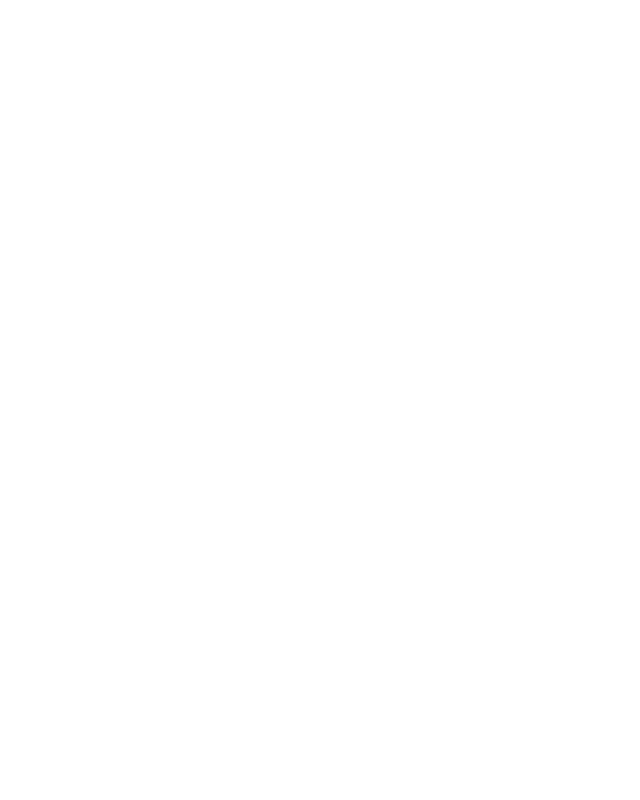
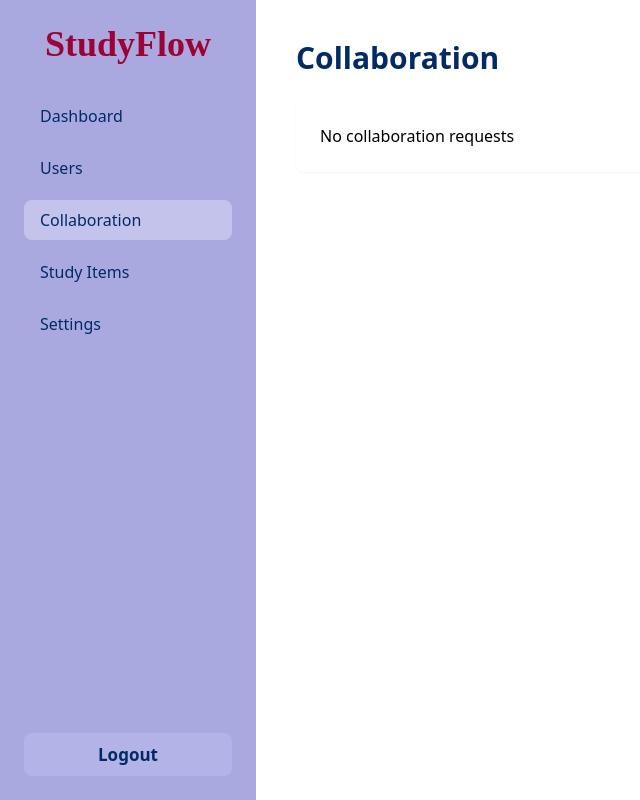
Before and after one commit to kritithakur14/studyflow-api, a React (Vite) app in the folder frontend/: page /collaboration in a window 1280 px wide. Before the commit this address had no page. Shown: the whole page, without its empty margins (0-640 px from the left). Built offline with nearby package versions, Linux system fonts and the light colour scheme; a web font is replaced by a local one.

Commit message:
create dashboard, sidebar, navbar

```diff
--- a/frontend/src/App.jsx
+++ b/frontend/src/App.jsx
@@ -4,6 +4,10 @@
 import Dashboard from "./pages/Dashboard";
 import DeckDetails from "./pages/DeckDetails";
 import { ToastContainer } from "react-toastify";
+import Users from "./pages/Users";
+import Collaboration from "./pages/Collaboration";
+import StudyItems from "./pages/StudyItems";
+import Settings from "./pages/Settings";
 
 function App() {
   return (
@@ -15,6 +19,10 @@
         <Route path="/signup" element={<Signup />} />
         <Route path="/dashboard" element={<Dashboard />} />
         <Route path="/deck/:id" element={<DeckDetails />} />
+        <Route path="/users" element={<Users />} />
+        <Route path="/collaboration" element={<Collaboration />} />
+        <Route path="/study-items" element={<StudyItems />} />
+        <Route path="/settings" element={<Settings />} />
       </Routes>
     </>
   );
--- a/frontend/src/components/Navbar.jsx
+++ b/frontend/src/components/Navbar.jsx
@@ -0,0 +1,33 @@
+import React from "react";
+
+export default function Navbar({ username, setIsSidebarOpen }) {
+  return (
+    <div className="w-full bg-white border-b px-4 py-3 flex items-center justify-between lg:justify-between">
+      <button
+        onClick={() => setIsSidebarOpen(true)}
+        className="text-2xl absolute left-4 top-1/2-translate-y-1/2 lg:hidden bg-white text-[#6a1b9a]"
+      >
+        ☰
+      </button>
+
+      {/* TITLE */}
+      <div className="flex flex-col items-center text-center w-full lg:w-auto">
+         {/* DESKTOP TITLE */}
+        <h1 className="hidden lg:block text-2xl font-bold text-[#6a1b9a]">
+          Dashboard Overview
+        </h1>
+
+        {/* MOBILE TITLE */}
+        <div className="lg:hidden flex flex-col">
+          <h1 className="text-lg font-bold text-[#6a1b9a]">Dashboard</h1>
+          <span className="text-sm font-semibold text-[#6a1b9a]">Overview</span>
+        </div>
+      </div>
+
+      {/* WELCOME TEXT */}
+      <p className="hidden sm:block text-sm font-semibold text-[#022a66]">
+        Welcome, {username}!
+      </p>
+    </div>
+  );
+}
--- /dev/null
+++ b/frontend/src/components/Sidebar.jsx
@@ -0,0 +1,87 @@
+import React from "react";
+import { NavLink } from "react-router-dom";
+
+function Sidebar({ isOpen, handleLogout }) {
+  return (
+    <div
+      className={`
+        fixed top-0 left-0 h-full w-3/4 max-w-[260px]  bg-[#a9a9e0] p-6 flex flex-col z-50
+        transform transition-transform duration-300
+        ${isOpen ? "translate-x-0" : "-translate-x-full"}
+        lg:w-64 lg:translate-x-0 lg:static
+      `}
+    >
+      {/* Logo */}
+      <h2 className="text-4xl text-center text-[#9c0235] font-meow font-bold mb-8">
+        StudyFlow
+      </h2>
+
+      {/* NAVIGATION */}
+      <nav className="flex flex-col space-y-3 flex-grow text-[#022a66] font-semibold">
+        <NavLink
+          to="/dashboard"
+          className={({ isActive }) =>
+            `px-4 py-2 rounded-lg cursor-pointer transition text-[#022a66] ${
+              isActive ? "bg-[#c3c3ec]" : "hover:bg-[#c3c3ec]"
+            } `
+          }
+        >
+          Dashboard
+        </NavLink>
+
+        <NavLink
+          to="/users"
+          className={({ isActive }) =>
+            `px-4 py-2 rounded-lg cursor-pointer transition text-[#022a66] ${
+              isActive ? "bg-[#c3c3ec]" : "hover:bg-[#c3c3ec]"
+            }`
+          }
+        >
+          Users
+        </NavLink>
+
+        <NavLink
+          to="/collaboration"
+          className={({ isActive }) =>
+            `px-4 py-2 rounded-lg  text-[#022a66] cursor-pointer transition ${
+              isActive ? "bg-[#c3c3ec]" : "hover:bg-[#c3c3ec]"
+            }`
+          }
+        >
+          Collaboration
+        </NavLink>
+        <NavLink
+          to="/study-items"
+          className={({ isActive }) =>
+            `px-4 py-2 rounded-lg  text-[#022a66] cursor-pointer transition ${
+              isActive ? "bg-[#c3c3ec]" : "hover:bg-[#c3c3ec]"
+            }`
+          }
+        >
+          Study Items
+        </NavLink>
+
+        <NavLink
+          to="/settings"
+          className={({ isActive }) =>
+            `px-4 py-2 rounded-lg  text-[#022a66] cursor-pointer transition ${
+              isActive ? "bg-[#c3c3ec]" : "hover:bg-[#c3c3ec]"
+            }`
+          }
+        >
+          Settings
+        </NavLink>
+      </nav>
+
+      {/* LOGOUT BUTTON */}
+      <button
+        onClick={handleLogout}
+        className="w-full px-4 py-2 bg-[#b3b3e8] rounded-lg text-[#022a66] text-[17px] font-semibold hover:bg-[#8c99c4] transition duration-300"
+      >
+        Logout
+      </button>
+    </div>
+  );
+}
+
+export default Sidebar;
--- /dev/null
+++ b/frontend/src/pages/Collaboration.jsx
@@ -0,0 +1,24 @@
+import React from "react";
+import Sidebar from "../components/Sidebar";
+import { useNavigate } from "react-router-dom";
+
+export default function Collaboration() {
+  const navigate = useNavigate();
+
+  const handleLogout = () => {
+    localStorage.removeItem("token");
+    localStorage.removeItem("user");
+    navigate("/login");
+  };
+  return (
+    <div className="flex h-screen w-screen">
+      <Sidebar handleLogout={handleLogout} />
+      <div className="flex-1 p-10">
+        <h1 className="text-3xl font-bold text-[#022a66]">Collaboration</h1>
+        <div className="mt-6 p-6 bg-white rounded-lg shadow-sm">
+          No collaboration requests
+        </div>
+      </div>
+    </div>
+  );
+}
--- a/frontend/src/pages/Dashboard.jsx
+++ b/frontend/src/pages/Dashboard.jsx
@@ -1,10 +1,13 @@
-import React, { useEffect } from "react";
+import React, { useEffect, useState } from "react";
 import { useNavigate } from "react-router-dom";
+import Sidebar from "../components/Sidebar";
+import Navbar from "../components/Navbar";
 
 export default function Dashboard() {
+  const [isSidebarOpen, setIsSidebarOpen] = useState(false);
   const navigate = useNavigate();
 
-  // Step 1: Check for user (Protected Route)
+  //Check for user
   useEffect(() => {
     const user = localStorage.getItem("user");
     if (!user) {
@@ -12,7 +15,7 @@
     }
   }, [navigate]);
 
-  // Step 2: Read user
+  //Read user
   const user = JSON.parse(localStorage.getItem("user"));
 
   const handleLogout = () => {
@@ -20,19 +23,65 @@
     localStorage.removeItem("user");
     navigate("/login");
   };
+  return (
+    <div className="flex h-screen w-screen">
+      <Sidebar
+        isOpen={isSidebarOpen}
+        setIsOpen={setIsSidebarOpen}
+        handleLogout={handleLogout}
+      />
 
-  return (
-    <div className="w-screen h-screen flex flex-col items-center justify-center">
-      <h1 className="text-3xl text-[#022a66] font-bold">
-        Welcome, {user?.username}! 👋
-      </h1>
+      <div className="flex-1 flex flex-col">
+        <Navbar username={user?.username} setIsSidebarOpen={setIsSidebarOpen} />
 
-      <button
-        onClick={handleLogout}
-        className="mt-6 px-6 py-2 bg-red-600 text-white rounded-lg hover:bg-red-700 transition"
-      >
-        Logout
-      </button>
+        {isSidebarOpen && (
+          <div
+            onClick={() => setIsSidebarOpen(false)}
+            className="fixed inset-0 bg-black bg-opacity-30 z-40 lg:hidden"
+          ></div>
+        )}
+
+        <div className="p-4 sm:p-6">
+          {/* CARDS ROW */}
+          <div className="grid grid-cols-1 sm:grid-cols-2 lg:grid-cols-3 gap-4 mt-6">
+            {/* USERS CARD */}
+            <div className="bg-white rounded-lg shadow-sm p-6 text-center">
+              <h3 className="text-lg font-semibold text-[#022a66]">
+                Total Users
+              </h3>
+              <p className="text-3xl font-bold text-[#6a1b9a] mt-2">0</p>
+            </div>
+
+            {/* STUDY ITEMS CARD */}
+            <div className="bg-white rounded-lg shadow-sm p-6 text-center">
+              <h3 className="text-lg font-semibold text-[#022a66]">
+                Study Items
+              </h3>
+              <p className="text-3xl font-bold text-[#6a1b9a] mt-2">0</p>
+            </div>
+
+            {/* COLLABORATION CARD */}
+            <div className="bg-white rounded-lg shadow-sm p-6 text-center">
+              <h3 className="text-lg font-semibold text-[#022a66]">
+                Pending Collaborations
+              </h3>
+              <p className="text-3xl font-bold text-[#6a1b9a] mt-2">0</p>
+            </div>
+          </div>
+          {/* RECENT ACTIVITY */}
+          <div className="mt-10 bg-white rounded-lg shadow-sm p-6">
+            <h3 className="text-xl font-semibold text-[#6a1b9a] mb-4 mt-4">
+              Recent Activity
+            </h3>
+
+            <ul className="text-[#022a66] space-y-2">
+              <li className="text-gray-500 italic">
+                No recent activity yet...
+              </li>
+            </ul>
+          </div>
+        </div>
+      </div>
     </div>
   );
 }
--- a/frontend/src/pages/Login.jsx
+++ b/frontend/src/pages/Login.jsx
@@ -17,14 +17,10 @@
   const handleLogin = async (e) => {
     try {
       e.preventDefault();
-      let result = await axios.post(
-        serverUrl + "/api/auth/login",
-        {
-          email,
-          password,
-        },
-        { withCredentials: true }
-      );
+      let result = await axios.post(serverUrl + "/api/auth/login", {
+        email,
+        password,
+      });
       localStorage.setItem("token", result.data.token);
       localStorage.setItem("user", JSON.stringify(result.data.user));
 
@@ -62,7 +58,7 @@
               Email
             </label>
             <input
-              type="text"
+              type="email"
               id="email"
               className="w-full h-[40px] border-[2px] border-[#91b6b6]   rounded-lg text-[17px] px-[20px] bg-slate-100 focus:outline-none focus:ring-2 focus:ring-[#9ac7d6]"
               required
--- /dev/null
+++ b/frontend/src/pages/Settings.jsx
@@ -0,0 +1,22 @@
+import React from "react";
+import Sidebar from "../components/Sidebar";
+import { useNavigate } from "react-router-dom";
+
+export default function Settings() {
+  const navigate = useNavigate();
+
+  const handleLogout = () => {
+    localStorage.removeItem("token");
+    localStorage.removeItem("user");
+    navigate("/login");
+  };
+  return (
+    <div className="flex h-screen w-screen">
+      <Sidebar handleLogout={handleLogout} />
+      <div className="flex-1 p-10">
+        <h1 className="text-3xl font-bold text-[#022a66]">Settings</h1>
+        <div className="mt-6 p-6 bg-white rounded-lg shadow-sm"></div>
+      </div>
+    </div>
+  );
+}
--- /dev/null
+++ b/frontend/src/pages/StudyItems.jsx
@@ -0,0 +1,24 @@
+import React from "react";
+import Sidebar from "../components/Sidebar";
+import { useNavigate } from "react-router-dom";
+
+export default function StudyItems() {
+  const navigate = useNavigate();
+
+  const handleLogout = () => {
+    localStorage.removeItem("token");
+    localStorage.removeItem("user");
+    navigate("/login");
+  };
+  return (
+    <div className="flex h-screen w-screen">
+      <Sidebar handleLogout={handleLogout} />
+      <div className="flex-1 p-10">
+        <h1 className="text-3xl font-bold text-[#022a66]">Study Items</h1>
+        <div className="mt-6 p-6 bg-white rounded-lg shadow-sm">
+          No study items yet.
+        </div>
+      </div>
+    </div>
+  );
+}
--- /dev/null
+++ b/frontend/src/pages/Users.jsx
@@ -0,0 +1,24 @@
+import React from "react";
+import Sidebar from "../components/Sidebar";
+import { useNavigate } from "react-router-dom";
+
+export default function Users() {
+  const navigate = useNavigate();
+
+  const handleLogout = () => {
+    localStorage.removeItem("token");
+    localStorage.removeItem("user");
+    navigate("/login");
+  };
+  return (
+    <div className="flex h-screen w-screen">
+      <Sidebar handleLogout={handleLogout} />
+      <div className="flex-1 p-10">
+        <h1 className="text-3xl font-bold text-[#022a66]">Users</h1>
+        <div className="mt-6 p-6 bg-white rounded-lg shadow-sm">
+          No users found (placeholder)
+        </div>
+      </div>
+    </div>
+  );
+}
```
Also changed, not shown: frontend/src/pages/Signup.jsx (+9 -11 lines).
